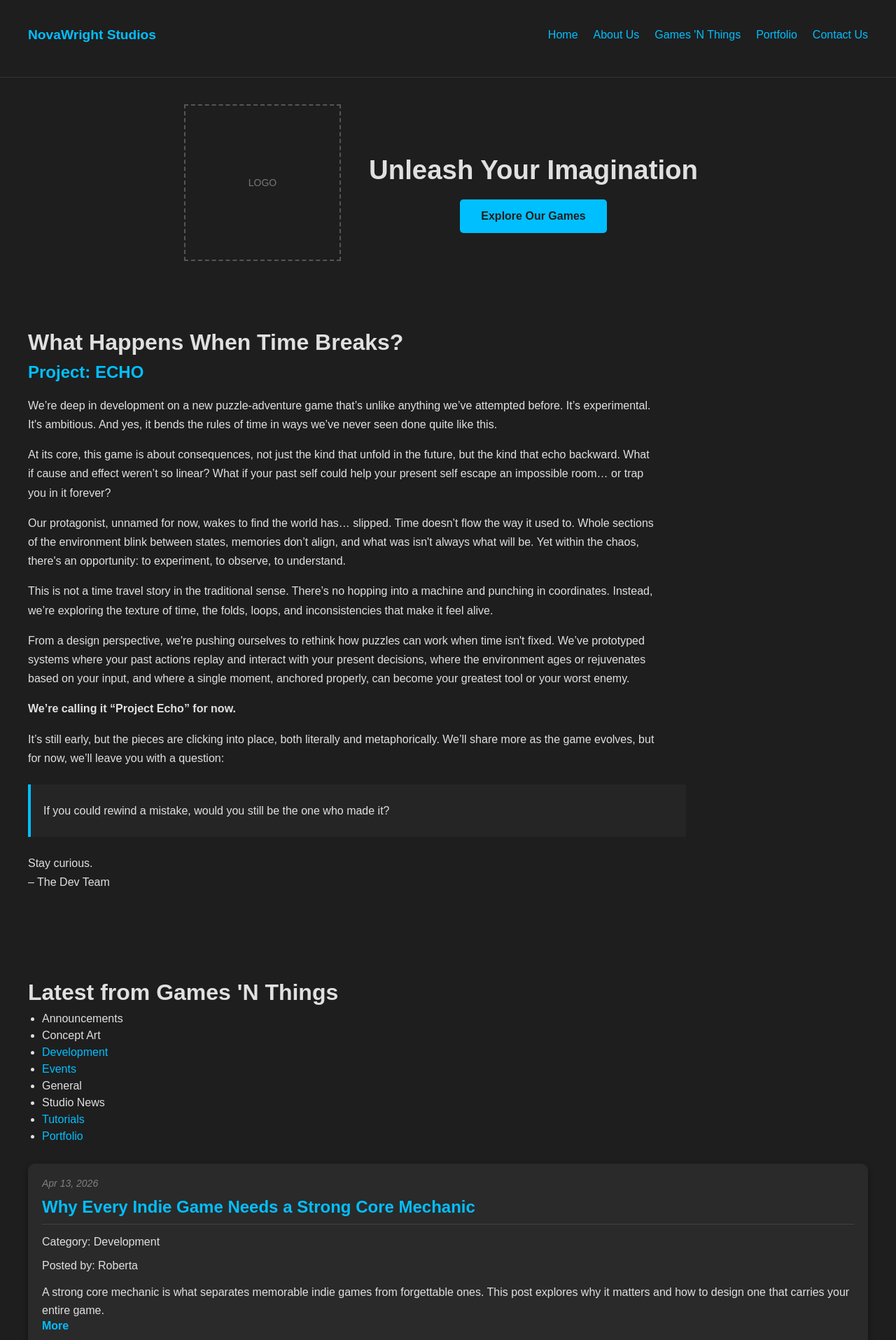
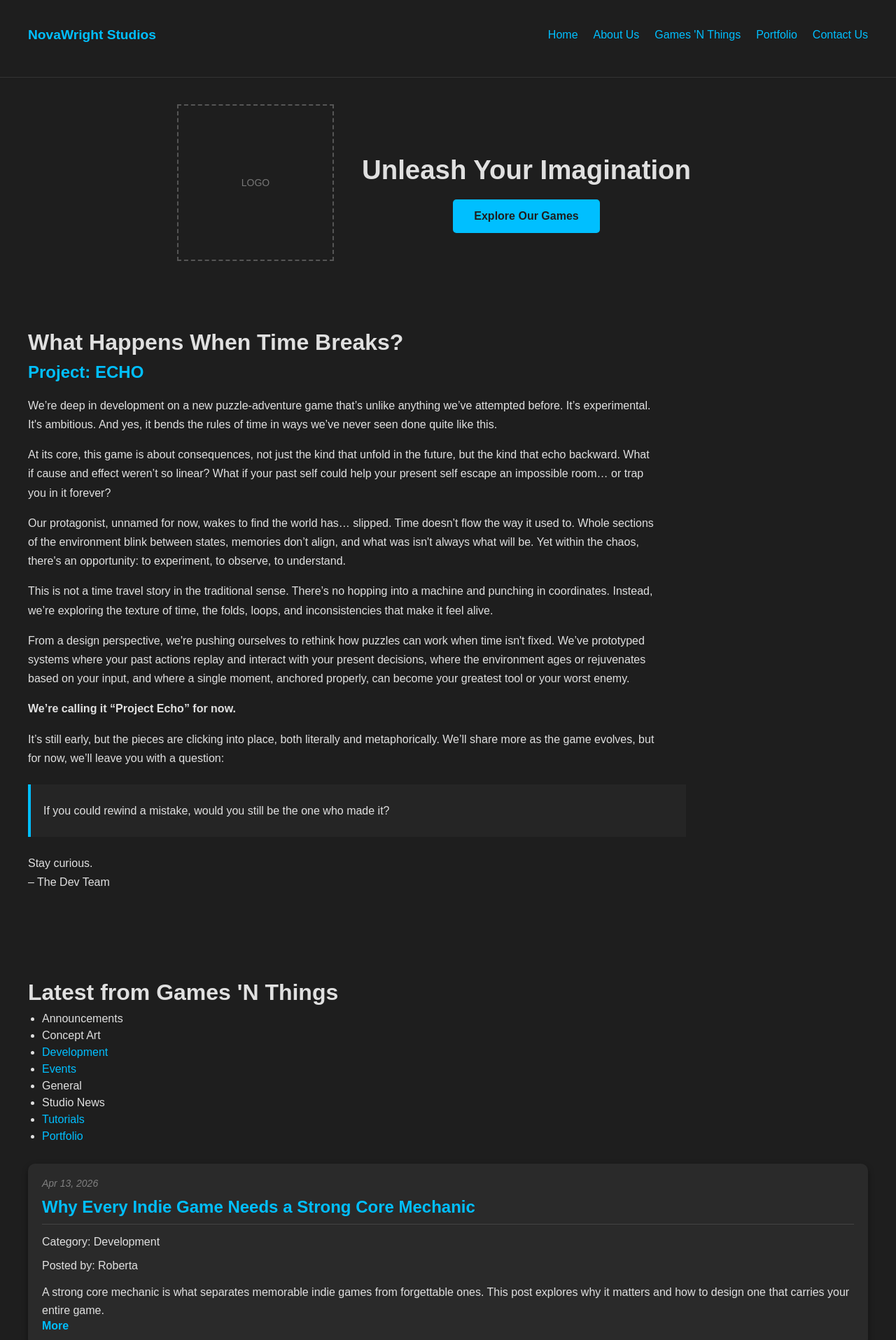
Before and after one commit to ScriptureExamined/NovawrightStudios, a Jekyll site: the page built from index.html, in a window 1280 px wide. Shown: the top 1915 px of the page at 70% size. Built offline with Jekyll 4.4.1, drawn with Linux system fonts in a browser that asks for light colours.

Commit message:
Update style.css

```diff
--- a/assets/css/style.css
+++ b/assets/css/style.css
@@ -997,7 +997,6 @@
 }
 
 .hero-inner {
-    padding-left: 0;
     display: flex;
     align-items: center;
     justify-content: space-between;
@@ -1014,6 +1013,7 @@
     justify-content: center;
     color: #777;
     font-size: 14px;
+    margin-left: -40px;
 }
 
 /* RIGHT SIDE */
```
